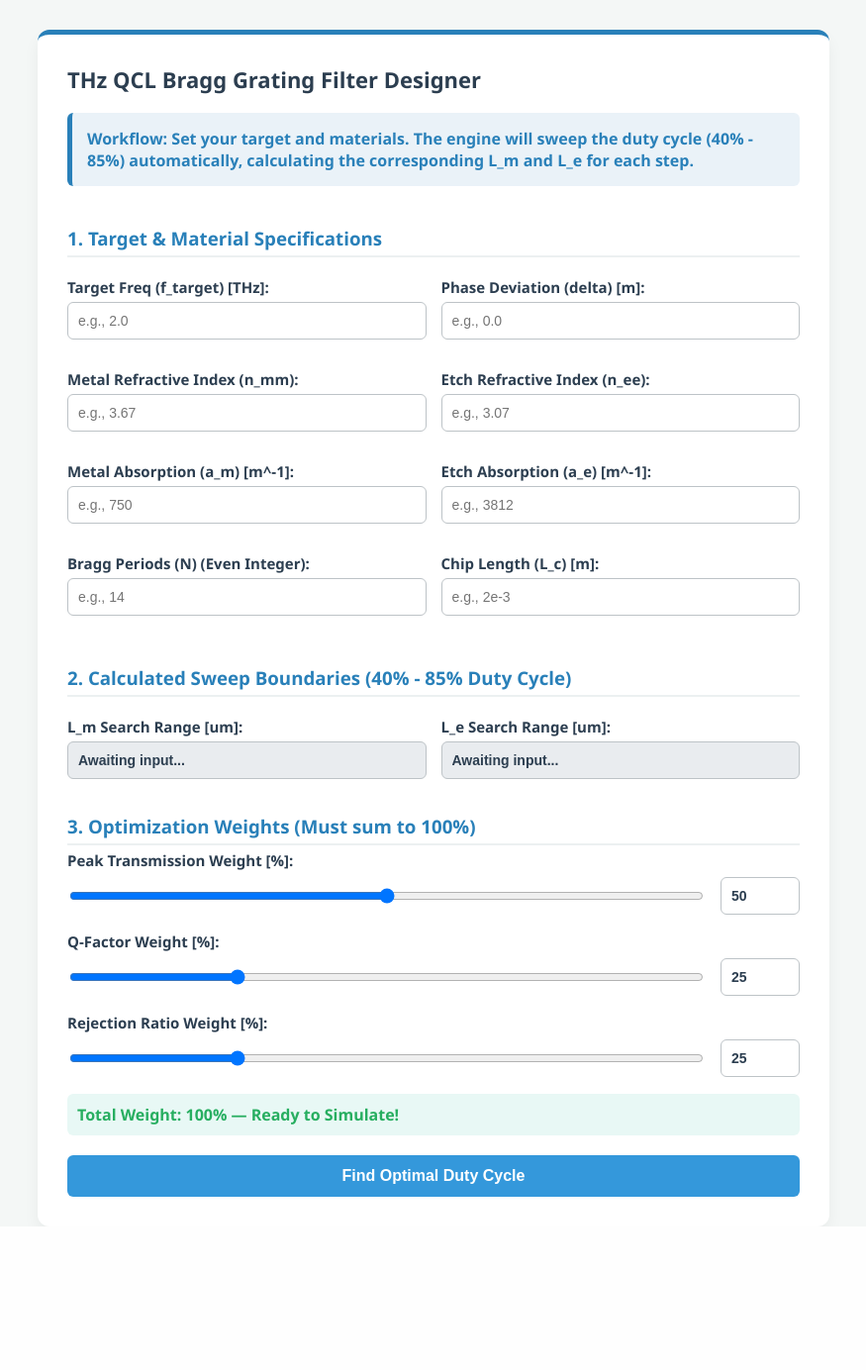
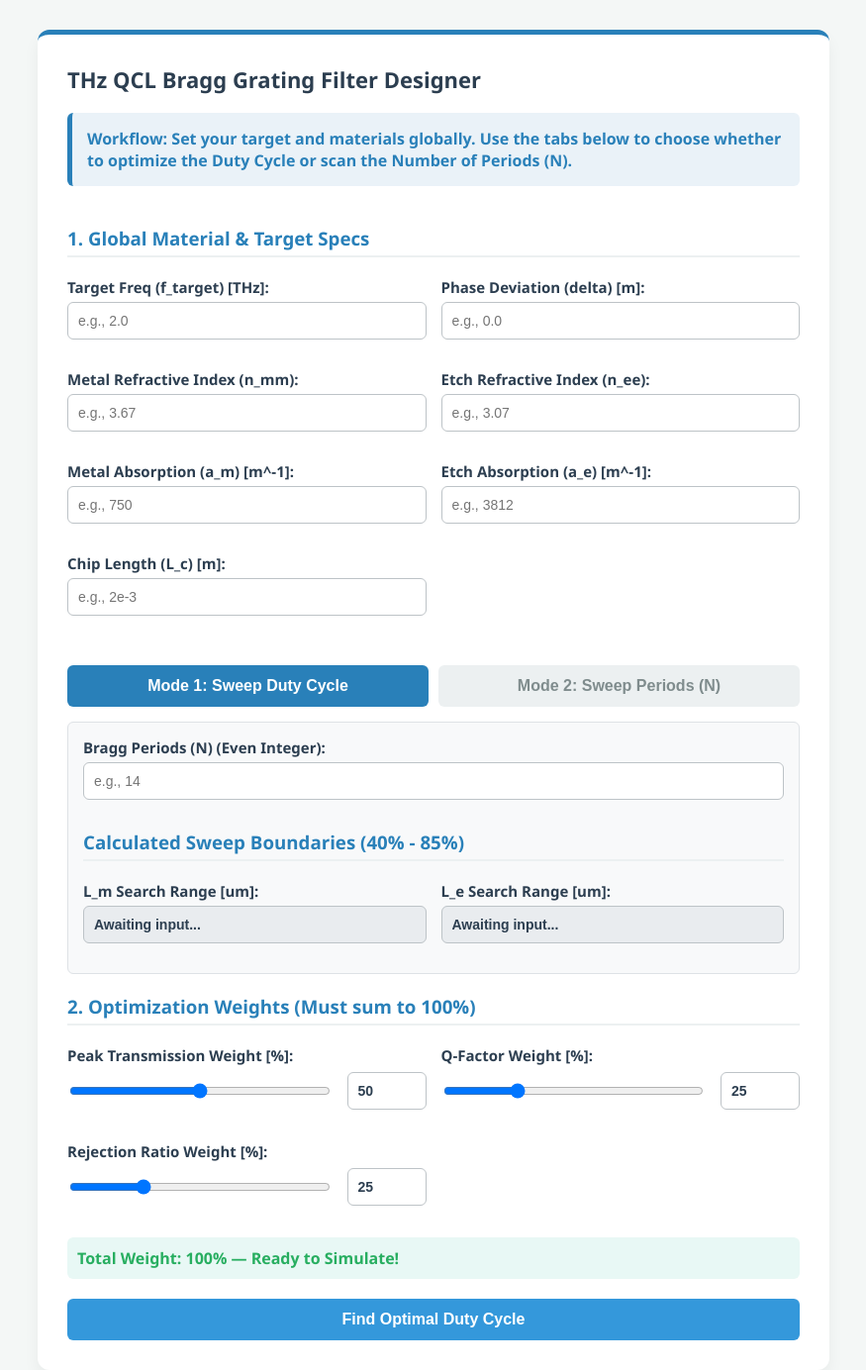
Before and after one commit to punkginger/BraggGratingFilter, a Flask app: page /design in a window 1280 px wide. Shown: the part 194-1578 px from the top of the page at 99% size, without its empty margins (202-1077 px from the left). Before the commit the page ends 1433 px from the top, so only its background shows below. Run offline with Flask 3, Linux system fonts and the light colour scheme.

Commit message:
add optimization for number of periods (N) in laser design

```diff
--- a/app.py
+++ b/app.py
@@ -3,6 +3,7 @@ import numpy as np
 from engineer_bragg_grating import engineer_bragg_grating
 from bragg_grating_tmm import bragg_grating_tmm
 from optimize_duty_cycle import optimize_duty_cycle
+from optimize_n import optimize_n
 
 app = Flask(__name__)
 
@@ -50,15 +51,13 @@ def run_simulation():
         }), 200
 
     except Exception as e:
-        print(f"Oh eck, a simulation error: {e}")
         return jsonify({"status": "error", "message": str(e)}), 400
 
 
-@app.route('/api/design', methods=['POST'])
+@app.route('/api/sweep_duty', methods=['POST'])
 def run_design():
     try:
         data = request.json or {}
-
         f_target = float(data.get('freq', 0))
         delta = float(data.get('delta', 0))
         nmm = float(data.get('nmm', 0))
@@ -104,7 +103,52 @@ def run_design():
         return jsonify({"status": "success", "data": results}), 200
 
     except Exception as e:
-        print(f"Oh eck, a design error occurred: {e}")
+        return jsonify({"status": "error", "message": str(e)}), 400
+
+@app.route('/api/sweep_n', methods=['POST'])
+def sweep_n_endpoint():
+    try:
+        data = request.json or {}
+
+        f_target = float(data.get('freq', 0))
+        delta = float(data.get('delta', 0))
+        nmm = float(data.get('nmm', 0))
+        nee = float(data.get('nee', 0))
+        am = float(data.get('am', 0))
+        ae = float(data.get('ae', 0))
+        Lc = float(data.get('Lc', 0))
+
+        fixed_duty = float(data.get('duty_cycle', 0))
+        n_min = int(data.get('n_min', 10))
+        n_max = int(data.get('n_max', 40))
+
+        weight_trans = float(data.get('weight_trans', 0))
+        weight_q = float(data.get('weight_q', 0))
+        weight_rej = float(data.get('weight_rej', 0))
+
+        n_array, p_trans, q_facs, rejs, sb_width, opt_N, best_idx = optimize_n(
+            f_target, nmm, nee, am, ae, fixed_duty, n_min, n_max, Lc, delta, weight_trans, weight_q, weight_rej
+        )
+
+        optimal_q = q_facs[best_idx]
+        optimal_rej = rejs[best_idx]
+
+        results = {
+            "n_array": n_array.tolist(),
+            "peak_transmissions": p_trans.tolist(),
+            "q_factors": q_facs.tolist(),
+            "rejections": rejs.tolist(),
+
+            "optimal_N": int(opt_N),
+            "optimal_q": float(optimal_q),
+            "optimal_rej": float(optimal_rej),
+            "optimal_sb_width": float(sb_width),
+            "best_idx": int(best_idx)
+        }
+
+        return jsonify({"status": "success", "data": results}), 200
+
+    except Exception as e:
         return jsonify({"status": "error", "message": str(e)}), 400
 
 
--- a/templates/design.html
+++ b/templates/design.html
@@ -8,33 +8,30 @@
     #error-box { display: none; background-color: #f8d7da; color: #721c24; padding: 15px; border-radius: 6px; border-left: 5px solid #f5c6cb; margin-bottom: 20px; font-weight: bold; }
     .readonly-input { background-color: #e9ecef; cursor: not-allowed; font-weight: bold; color: #2c3e50; }
     .highlight-result { font-size: 20px; color: #2980b9; margin-top: 10px; }
-    .slider-group {
-        display: flex;
-        align-items: center;
-        gap: 15px;
-    }
-    .weight-slider {
-        flex-grow: 1;
-        cursor: pointer;
-    }
-    .weight-number {
-        width: 80px;
-        font-weight: bold;
-        color: #2c3e50;
-    }
+    .slider-group { display: flex; align-items: center; gap: 15px; }
+    .weight-slider { flex-grow: 1; cursor: pointer; }
+    .weight-number { width: 80px; font-weight: bold; color: #2c3e50; }
+
+    /* NEW: Tab Styling */
+    .tab-container { display: flex; gap: 10px; margin-top: 20px; margin-bottom: 15px; }
+    .tab-btn { padding: 12px 24px; font-weight: bold; cursor: pointer; border: none; background-color: #ecf0f1; color: #7f8c8d; border-radius: 6px; font-size: 16px; transition: 0.3s; }
+    .tab-btn:hover { background-color: #bdc3c7; }
+    .tab-btn.active { background-color: #2980b9; color: white; }
+    .tab-content { display: none; padding: 15px; background-color: #f8f9fa; border-radius: 6px; border: 1px solid #dee2e6; }
+    .tab-content.active { display: block; }
 </style>
 
 <div class="card" style="border-top-color: #2980b9;">
     <h2>THz QCL Bragg Grating Filter Designer</h2>
 
     <div class="info-box">
-        Workflow: Set your target and materials. The engine will sweep the duty cycle (40% - 85%) automatically, calculating the corresponding L_m and L_e for each step.
+        Workflow: Set your target and materials globally. Use the tabs below to choose whether to optimize the Duty Cycle or scan the Number of Periods (N).
     </div>
 
     <div id="error-box"></div>
 
     <div class="form-grid">
-    <h3 class="section-title">1. Target & Material Specifications</h3>
+        <h3 class="section-title">1. Global Material & Target Specs</h3>
         <div class="form-group">
             <label>Target Freq (f_target) [THz]:</label>
             <input type="number" id="des-freq" placeholder="e.g., 2.0" step="0.1" oninput="calculateRanges()">
@@ -43,7 +40,6 @@
             <label>Phase Deviation (delta) [m]:</label>
             <input type="number" id="des-delta" placeholder="e.g., 0.0" step="1e-6">
         </div>
-
         <div class="form-group">
             <label>Metal Refractive Index (n_mm):</label>
             <input type="number" id="des-nmm" placeholder="e.g., 3.67" step="0.01" oninput="calculateRanges()">
@@ -61,15 +57,21 @@
             <input type="number" id="des-ae" placeholder="e.g., 3812">
         </div>
         <div class="form-group">
-        <label>Bragg Periods (N) (Even Integer):</label>
-        <input type="number" id="des-N" placeholder="e.g., 14" step="2">
-    </div>
-    <div class="form-group">
             <label>Chip Length (L_c) [m]:</label>
             <input type="number" id="des-Lc" placeholder="e.g., 2e-3">
         </div>
+    </div> <div class="tab-container">
+        <button id="btn-tab-duty" class="tab-btn active" onclick="switchMode('duty')">Mode 1: Sweep Duty Cycle</button>
+        <button id="btn-tab-n" class="tab-btn" onclick="switchMode('n')">Mode 2: Sweep Periods (N)</button>
+    </div>
 
-    <h3 class="section-title">2. Calculated Sweep Boundaries (40% - 85% Duty Cycle)</h3>
+    <div id="tab-duty" class="tab-content active">
+        <div class="form-grid">
+            <div class="form-group" style="grid-column: 1 / -1;">
+                <label>Bragg Periods (N) (Even Integer):</label>
+                <input type="number" id="des-N-fixed" placeholder="e.g., 14" step="2">
+            </div>
+            <h3 class="section-title" style="margin-top: 0;">Calculated Sweep Boundaries (40% - 85%)</h3>
             <div class="form-group">
                 <label>L_m Search Range [um]:</label>
                 <input type="text" id="calc-Lm-range" class="readonly-input" readonly>
@@ -79,9 +81,28 @@
                 <input type="text" id="calc-Le-range" class="readonly-input" readonly>
             </div>
         </div>
+    </div>
 
-    <h3 class="section-title">3. Optimization Weights (Must sum to 100%)</h3>
+    <div id="tab-n" class="tab-content">
+        <div class="form-grid">
+            <div class="form-group" style="grid-column: 1 / -1;">
+                <label>Fixed Duty Cycle [%]:</label>
+                <input type="number" id="des-duty-fixed" placeholder="e.g., 65.5" step="0.1">
+            </div>
+            <h3 class="section-title" style="margin-top: 0;">Period Search Boundaries</h3>
+            <div class="form-group">
+                <label>Min Periods (N) [Even]:</label>
+                <input type="number" id="scan-n-min" value="10" step="2">
+            </div>
+            <div class="form-group">
+                <label>Max Periods (N) [Even]:</label>
+                <input type="number" id="scan-n-max" value="40" step="2">
+            </div>
+        </div>
+    </div>
 
+    <div class="form-grid">
+        <h3 class="section-title">2. Optimization Weights (Must sum to 100%)</h3>
         <div class="form-group">
             <label>Peak Transmission Weight [%]:</label>
             <div class="slider-group">
@@ -89,7 +110,6 @@
                 <input type="number" id="num-trans" class="weight-number" value="50" min="0" max="100" oninput="syncWeight('trans', 'num')">
             </div>
         </div>
-
         <div class="form-group">
             <label>Q-Factor Weight [%]:</label>
             <div class="slider-group">
@@ -97,7 +117,6 @@
                 <input type="number" id="num-q" class="weight-number" value="25" min="0" max="100" oninput="syncWeight('q', 'num')">
             </div>
         </div>
-
         <div class="form-group">
             <label>Rejection Ratio Weight [%]:</label>
             <div class="slider-group">
@@ -105,10 +124,11 @@
                 <input type="number" id="num-rej" class="weight-number" value="25" min="0" max="100" oninput="syncWeight('rej', 'num')">
             </div>
         </div>
-
         <div id="weight-feedback" style="grid-column: 1 / -1; font-weight: bold; color: #27ae60; padding: 10px; background-color: #e8f8f5; border-radius: 6px;">
             Total Weight: 100% — Ready to Simulate!
         </div>
+    </div>
+
     <button onclick="runDesign()" id="run-btn" style="background-color: #3498db; margin-top: 20px;">Find Optimal Duty Cycle</button>
 </div>
 
@@ -132,7 +152,24 @@
 
 <script>
     let currentCharts = {};
+    let currentMode = 'duty'; // Tracks which tab is active!
 
+    function switchMode(mode) {
+        currentMode = mode;
+
+        // Hide/Show Tabs
+        document.getElementById('tab-duty').style.display = (mode === 'duty') ? 'block' : 'none';
+        document.getElementById('tab-n').style.display = (mode === 'n') ? 'block' : 'none';
+
+        // Update Button Styles
+        document.getElementById('btn-tab-duty').className = (mode === 'duty') ? 'tab-btn active' : 'tab-btn';
+        document.getElementById('btn-tab-n').className = (mode === 'n') ? 'tab-btn active' : 'tab-btn';
+
+        // Update Main Run Button Text
+        document.getElementById('run-btn').innerHTML = (mode === 'duty') ? 'Find Optimal Duty Cycle' : 'Find Optimal N (Periods)';
+    }
+
+    // ... [KEEP YOUR EXISTING syncWeight, validateWeights, calculateSingleLength, and calculateRanges FUNCTIONS HERE] ...
     function syncWeight(metricId, source) {
         const slider = document.getElementById(`slider-${metricId}`);
         const numInput = document.getElementById(`num-${metricId}`);
@@ -140,7 +177,6 @@
         if (source === 'slider') {
             numInput.value = slider.value;
         } else if (source === 'num') {
-            // If the user types a number, enforce the 0-100 limits and update the slider
             let val = parseFloat(numInput.value) || 0;
             if (val > 100) val = 100;
             if (val < 0) val = 0;
@@ -157,7 +193,6 @@
         const total = wTrans + wQ + wRej;
         const feedback = document.getElementById('weight-feedback');
         const runBtn = document.getElementById('run-btn');
-
 
         if (Math.abs(total - 100) < 0.1) {
             feedback.innerHTML = `Total Weight: ${total}% — Perfect! Ready to Simulate.`;
@@ -196,10 +231,7 @@
         }
 
         const freqHz = freqTHz * 1e12;
-
-        // Calculate for 40%
         const bounds40 = calculateSingleLength(freqHz, nmm, nee, 0.40);
-        // Calculate for 85%
         const bounds85 = calculateSingleLength(freqHz, nmm, nee, 0.85);
 
         const Lm_min = (bounds40.Lm * 1e6).toFixed(3);
@@ -227,22 +259,52 @@
         const nee = parseFloat(document.getElementById('des-nee').value);
         const am = parseFloat(document.getElementById('des-am').value);
         const ae = parseFloat(document.getElementById('des-ae').value);
-        const N = parseInt(document.getElementById('des-N').value);
         const Lc = parseFloat(document.getElementById('des-Lc').value);
+
         const weight_trans = parseFloat(document.getElementById('num-trans').value) / 100.0;
         const weight_q = parseFloat(document.getElementById('num-q').value) / 100.0;
         const weight_rej = parseFloat(document.getElementById('num-rej').value) / 100.0;
 
-        if ([f_target, delta, nmm, nee, am, ae, N, Lc].some(isNaN)) {
-            showError("Validation Error: Please fill out all required physics parameters.");
-            return;
-        }
+        let payload = {
+            freq: f_target*1e12, nmm: nmm, nee: nee, am: am, ae: ae, Lc: Lc, delta: delta,
+            weight_trans: weight_trans, weight_q: weight_q, weight_rej: weight_rej
+        };
+
+        let targetURL = '';
+        let xAxisTitle = '';
+
+        // MODE 1: Duty Cycle Sweep
+        if (currentMode === 'duty') {
+            const N = parseInt(document.getElementById('des-N-fixed').value);
             if (!Number.isInteger(N) || N <= 0 || N % 2 !== 0) {
                 showError("The number of Bragg periods (N) must be a positive, EVEN whole number!");
                 return;
             }
-        if (f_target <= 0) {
-            showError("Target frequency must be greater than zero.");
+            payload.N = N;
+            payload.duty_min = 0.40;
+            payload.duty_max = 0.85;
+            targetURL = '/api/sweep_duty';
+            xAxisTitle = 'Metal Length (L_m)';
+        }
+        // MODE 2: N Sweep
+        else {
+            const fixed_duty = parseFloat(document.getElementById('des-duty-fixed').value) / 100.0;
+            const n_min = parseInt(document.getElementById('scan-n-min').value);
+            const n_max = parseInt(document.getElementById('scan-n-max').value);
+
+            if (isNaN(fixed_duty) || !Number.isInteger(n_min) || !Number.isInteger(n_max)) {
+                showError("Please fill out all Period Scanning fields.");
+                return;
+            }
+            payload.duty_cycle = fixed_duty;
+            payload.n_min = n_min;
+            payload.n_max = n_max;
+            targetURL = '/api/sweep_n';
+            xAxisTitle = 'Number of Periods (N)';
+        }
+
+        if ([f_target, delta, nmm, nee, am, ae, Lc].some(isNaN)) {
+            showError("Validation Error: Please fill out all required physics parameters.");
             return;
         }
 
@@ -250,14 +312,8 @@
         runBtn.innerHTML = `Running TMM Engine... Please Wait`;
         runBtn.style.backgroundColor = "#95a5a6";
 
-        const payload = {
-            freq: f_target*1e12, nmm: nmm, nee: nee, am: am, ae: ae, N: N, Lc: Lc, delta: delta,
-            duty_min: 0.40, duty_max: 0.85,
-            weight_trans: weight_trans, weight_q: weight_q, weight_rej: weight_rej
-        };
-
         try {
-            const response = await fetch('/api/design', {
+            const response = await fetch(targetURL, {
                 method: 'POST',
                 headers: { 'Content-Type': 'application/json' },
                 body: JSON.stringify(payload)
@@ -267,32 +323,45 @@
 
             if (response.ok) {
                 const results = data.data;
+                const best_idx = results.best_idx;
+
+                // Display specific text depending on the mode!
+                if (currentMode === 'duty') {
                     const optLm_um = (results.optimal_Lm * 1e6).toFixed(3);
                     const optLe_um = (results.optimal_Le * 1e6).toFixed(3);
                     const optDuty = (results.optimal_D * 100).toFixed(1);
-                const optQ = results.optimal_q.toFixed(1);
-                const optRej = results.optimal_rej.toFixed(2);
-                const optSbWidth_GHz = (results.optimal_sb_width / 1e9).toFixed(2);
-                const best_idx = results.best_idx;
 
                     document.getElementById('optimal-values-display').innerHTML =
-                    `<strong>Best Performance Found!</strong><br>
+                        `<strong>Best Duty Cycle Found!</strong><br>
                         <span style="color: #2c3e50; font-size: 16px;">
                         Optimal Duty Cycle: <b>${optDuty}%</b> | L_m: <b>${optLm_um} μm</b> | L_e: <b>${optLe_um} μm</b><br>
-                    Q-Factor: <b>${optQ}</b> | Rejection Ratio: <b>${optRej}</b> | Stopband Width: <b>${optSbWidth_GHz} GHz</b>
+                        Q-Factor: <b>${results.optimal_q.toFixed(1)}</b> | Rejection Ratio: <b>${results.optimal_rej.toFixed(2)}</b>
+                        </span>`;
+                } else {
+                    document.getElementById('optimal-values-display').innerHTML =
+                        `<strong>Best Number of Periods Found!</strong><br>
+                        <span style="color: #2c3e50; font-size: 16px;">
+                        Optimal N: <b>${results.optimal_N} Periods</b><br>
+                        Q-Factor: <b>${results.optimal_q.toFixed(1)}</b> | Rejection Ratio: <b>${results.optimal_rej.toFixed(2)}</b>
                         </span>`;
 
-                if (results.Lm_array && results.peak_transmissions && results.q_factors && results.rejections) {
-                    const labels = results.Lm_array.map(val => (val * 1e6).toFixed(3) + ' μm');
-                    // 1. Peak Transmission
-                    drawChart('transmissionChart', labels, results.peak_transmissions, 'Transmission Spike (a.u.)', '#2980b9', 'rgba(41, 128, 185, 0.1)', best_idx);
+                    // Sneaky trick: auto-fill the fixed N box in the other tab with their new optimal N!
+                    document.getElementById('des-N-fixed').value = results.optimal_N;
+                }
 
-                    // 2. Q-Factor
-                    drawChart('qFactorChart', labels, results.q_factors, 'Quality Factor (Q)', '#e74c3c', 'rgba(231, 76, 60, 0.1)', best_idx);
+                // Prepare X-axis arrays
+                let labels = [];
+                if (currentMode === 'duty' && results.Lm_array) {
+                    labels = results.Lm_array.map(val => (val * 1e6).toFixed(3) + ' μm');
+                } else if (currentMode === 'n' && results.n_array) {
+                    labels = results.n_array.map(val => val.toString());
+                }
 
-                    // 3. Rejection Ratio
-                    drawChart('rejectionChart', labels, results.rejections, 'Rejection Ratio', '#8e44ad', 'rgba(142, 68, 173, 0.1)', best_idx);
-
+                if (labels.length > 0 && results.peak_transmissions) {
+                    // Passed xAxisTitle to the drawChart function!
+                    drawChart('transmissionChart', labels, results.peak_transmissions, 'Transmission Spike (a.u.)', '#2980b9', 'rgba(41, 128, 185, 0.1)', best_idx, xAxisTitle);
+                    drawChart('qFactorChart', labels, results.q_factors, 'Quality Factor (Q)', '#e74c3c', 'rgba(231, 76, 60, 0.1)', best_idx, xAxisTitle);
+                    drawChart('rejectionChart', labels, results.rejections, 'Rejection Ratio', '#8e44ad', 'rgba(142, 68, 173, 0.1)', best_idx, xAxisTitle);
                 } else {
                     console.warn("Skipping chart: Missing data arrays in response.");
                 }
@@ -305,21 +374,18 @@
             showError("Connection Failed.");
         } finally {
             runBtn.disabled = false;
-            runBtn.innerHTML = "Find Optimal Duty Cycle";
+            runBtn.innerHTML = currentMode === 'duty' ? "Find Optimal Duty Cycle" : "Find Optimal N";
             runBtn.style.backgroundColor = "#3498db";
         }
     }
 
-    function drawChart(canvasId, x_data, y_data, y_title, lineColor, fillColor, best_idx) {
+    // NOTICE: Added x_title as the very last argument!
+    function drawChart(canvasId, x_data, y_data, y_title, lineColor, fillColor, best_idx, x_title) {
         const chartCard = document.getElementById('chart-card');
-        chartCard.style.display = 'block'; // Un-hide the container holding all the charts
+        chartCard.style.display = 'block';
 
         const ctx = document.getElementById(canvasId).getContext('2d');
-
-        // Check if THIS specific chart exists, and destroy it so they don't overlap
-        if (currentCharts[canvasId]) {
-            currentCharts[canvasId].destroy();
-        }
+        if (currentCharts[canvasId]) { currentCharts[canvasId].destroy(); }
 
         const pointRadii = y_data.map((_, index) => index === best_idx ? 8 : 0);
         const pointStyles = y_data.map((_, index) => index === best_idx ? 'star' : 'circle');
@@ -348,12 +414,11 @@
             },
             options: {
                 responsive: true,
-                // maintainAspectRatio: false is CRUCIAL here so the stacked charts don't get squashed!
                 maintainAspectRatio: false,
                 interaction: { intersect: false, mode: 'index' },
                 scales: {
                     x: {
-                        title: { display: true, text: 'Metal Length (L_m)', font: {size: 14, weight: 'bold'} },
+                        title: { display: true, text: x_title, font: {size: 14, weight: 'bold'} },
                         ticks: {maxTicksLimit: 10}
                     },
                     y: {
@@ -363,7 +428,6 @@
                 }
             }
         });
-
         chartCard.scrollIntoView({ behavior: 'smooth' });
     }
 
```
Also changed, not shown: optimize_n.py (added, +78 -0 lines), README.md. Lines whose indentation alone changed are shown as unchanged.
